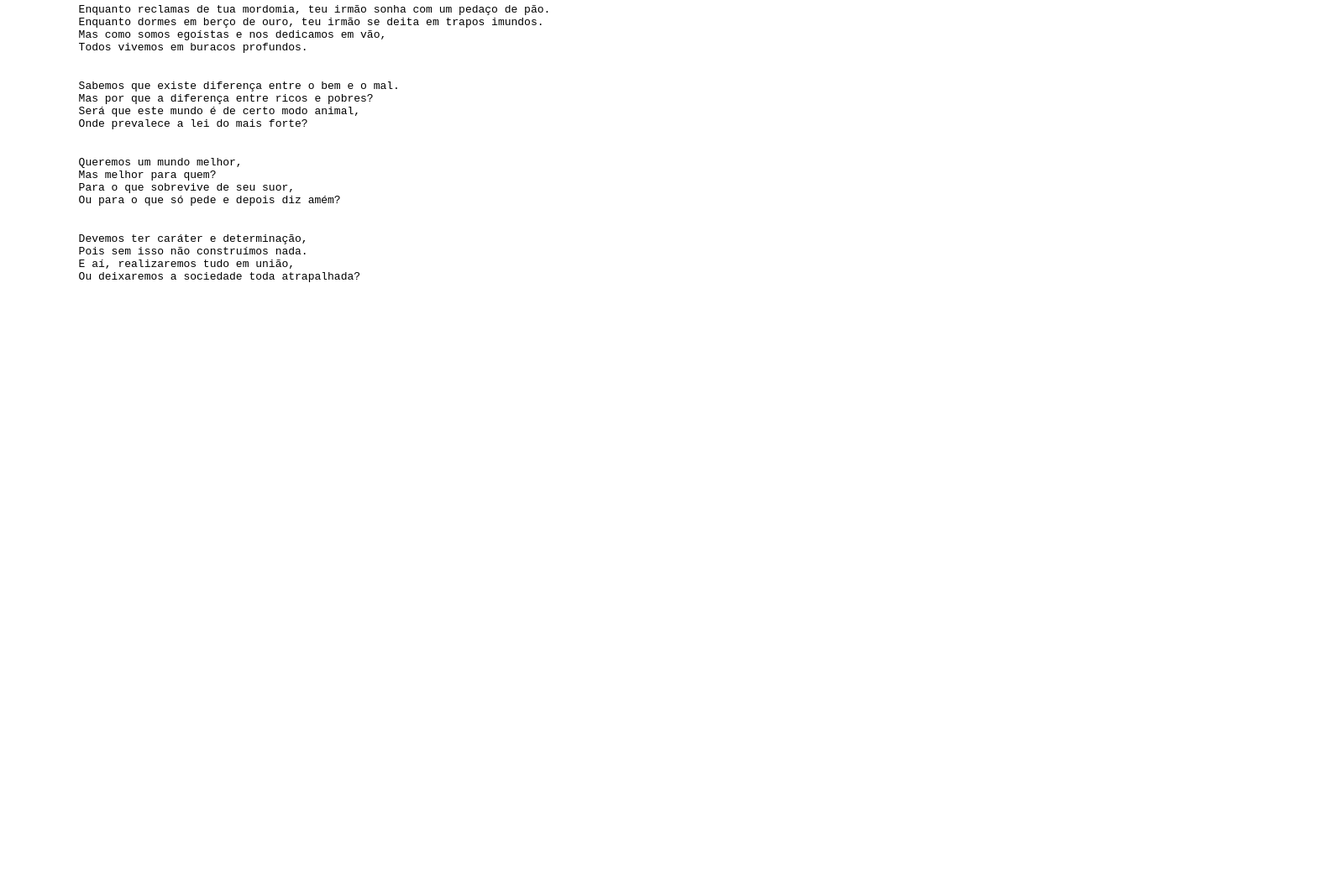
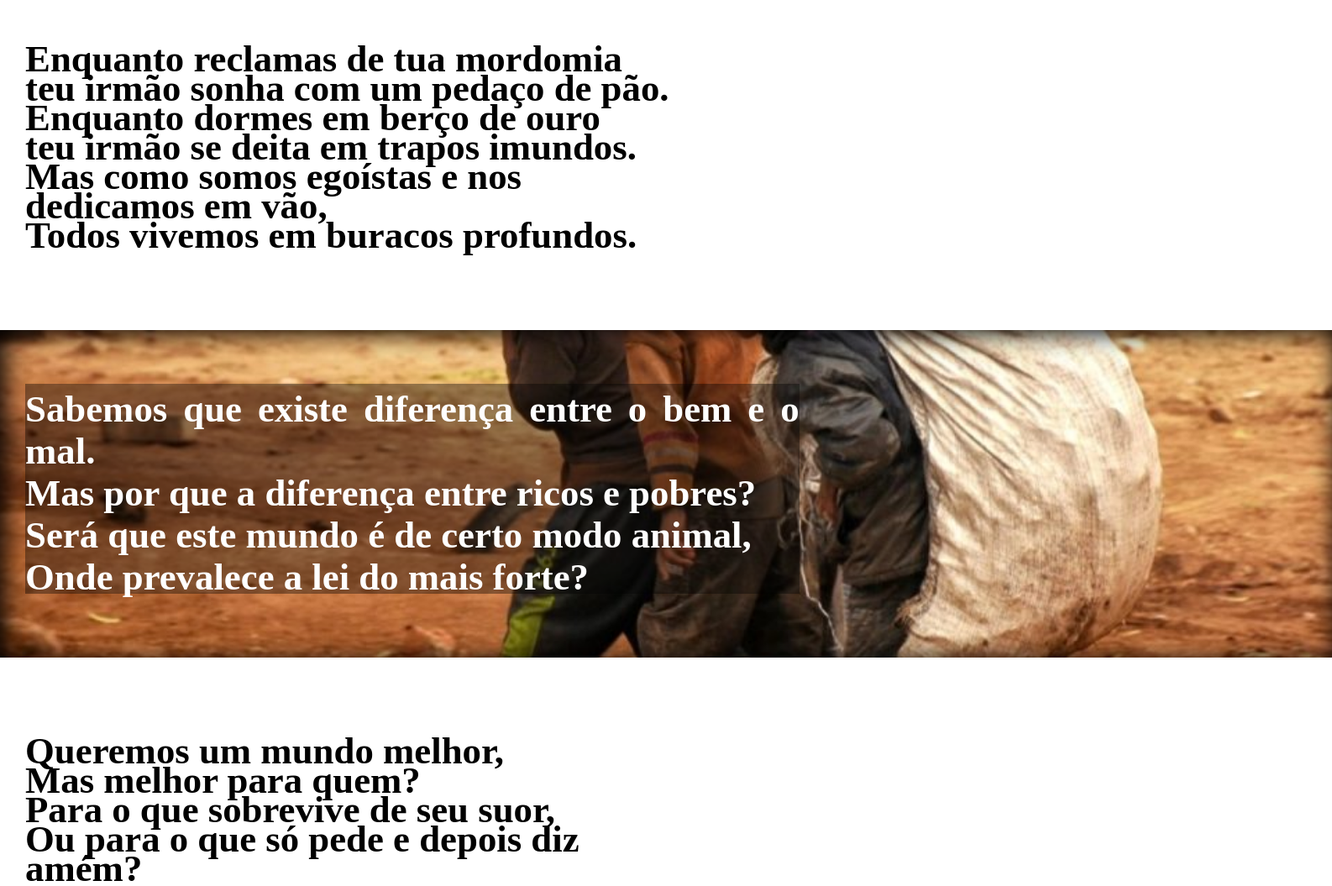
Before and after one commit to danilovargaslourenco/caderno, a plain HTML site: page projeto-desigualdade/index.html in a window 1280 px wide. Shown: the part 306-1361 px from the top of the page at 84% size, 1586 px wide, since content can reach past the window. Before the commit the page ends 800 px from the top, so only its background shows below. Drawn offline with Linux system fonts and the light colour scheme.

Commit message:
Progresso quarta a noite

```diff
--- a/projeto-desigualdade/index.html
+++ b/projeto-desigualdade/index.html
@@ -15,49 +15,49 @@
         </div>
     </header>
 
+    <main>
         <section class="whiteblock">
             <p>
-            <pre>
-            Enquanto reclamas de tua mordomia, teu irmão sonha com um pedaço de pão.
-            Enquanto dormes em berço de ouro, teu irmão se deita em trapos imundos.
-            Mas como somos egoístas e nos dedicamos em vão,
+
+                Enquanto reclamas de tua mordomia <br>
+                teu irmão sonha com um pedaço de pão. <br>
+                Enquanto dormes em berço de ouro <br>
+                teu irmão se deita em trapos imundos. <br>
+                Mas como somos egoístas e nos dedicamos em vão, <br>
                 Todos vivemos em buracos profundos.
-            </pre>
+
             </p>
         </section>
+        <section class="imageblock" id="imageblock1">
+            <p>
 
-    <section class="imageblock">
-        <p>
-            <pre>
-            Sabemos que existe diferença entre o bem e o mal.
-            Mas por que a diferença entre ricos e pobres?
-            Será que este mundo é de certo modo animal,
+                Sabemos que existe diferença entre o bem e o mal. <br>
+                Mas por que a diferença entre ricos e pobres? <br>
+                Será que este mundo é de certo modo animal, <br>
                 Onde prevalece a lei do mais forte?
-            </pre>
+
             </p>
         </section>
-
         <section class="whiteblock">
             <p>
-            <pre>
-            Queremos um mundo melhor,
-            Mas melhor para quem?
-            Para o que sobrevive de seu suor,
-            Ou para o que só pede e depois diz amém?
-            </pre>
-        </p>
 
-    </section>
-
-    <section class="imageblock">
-        <p>
-            <pre>
-            Devemos ter caráter e determinação,
-            Pois sem isso não construímos nada.
-            E aí, realizaremos tudo em união,
-            Ou deixaremos a sociedade toda atrapalhada?
-            </pre>
+                Queremos um mundo melhor, <br>
+                Mas melhor para quem? <br>
+                Para o que sobrevive de seu suor, <br>
+                Ou para o que só pede e depois diz amém? <br>
             </p>
         </section>
+        <section class="imageblock" id="imageblock2">
+            <p>
+
+                Devemos ter caráter e determinação, <br>
+                Pois sem isso não construímos nada. <br>
+                E aí, realizaremos tudo em união, <br>
+                Ou deixaremos a sociedade toda atrapalhada?
+
+            </p>
+        </section>
+        <footer> <p> Danilo Vargas Productions</p></footer>
+    </main>
 </body>
 </html>
--- a/projeto-desigualdade/style.css
+++ b/projeto-desigualdade/style.css
@@ -1,7 +1,7 @@
 @charset "UTF-8";
 
 body {
-    margin: 0%;
+    margin: 0;
 }
 
 header {
@@ -35,3 +35,62 @@ header {
 #cabecalho > p > a:hover {
     text-decoration: underline;
 }
+
+.whiteblock {
+    width: 120vw;
+    line-height: 35px;
+    padding: 20px 20px 20px 30px;
+    font-weight: bold;
+    font-size: 3.5vw;
+    margin-bottom: 30px;
+    display: block;
+
+}
+
+.whiteblock > p {
+    width: 50%;
+
+}
+
+
+.imageblock {
+    width: 120vw;
+    height: 350px;
+    line-height: 35px;
+    padding: 20px 20px 20px 30px;
+    font-weight: bold;
+    font-size: 3.5vw;
+    margin-bottom: 30px;
+    box-shadow: inset 5px 3px 29px 1px;
+}
+
+.imageblock > p {
+    background-color: rgba(0, 0, 0, 0.371);
+    color: white;
+    width: 60%;
+    height: 70%;
+    text-align: justify;
+    line-height: 50px;
+    padding-top: 5px;
+
+
+
+}
+
+#imageblock1 {
+    background-image: url(images/criancas.jpeg);
+    background-repeat: no-repeat;
+    background-size: cover;
+    background-attachment: fixed;
+    background-position: center;
+
+}
+
+#imageblock2 {
+    background-image: url(images/favela.jpeg);
+    background-repeat: no-repeat;
+    background-size: cover;
+    background-attachment: fixed;
+    background-position: center;
+
+}
```
Lines whose indentation alone changed are shown as unchanged.
